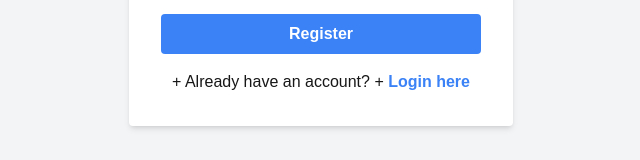
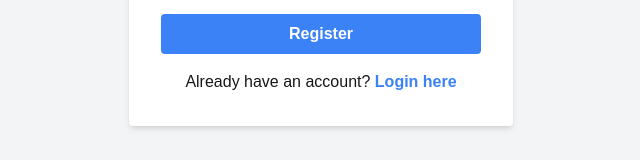
Before and after one commit to Shujaulislam/trollo-clone, a Next.js app: page /register in a window 1280 px wide. Shown: the part 507-667 px from the top of the page, without its empty margins (319-959 px from the left). Built offline with nearby package versions, Linux system fonts and the light colour scheme.

Commit message:
Finishing Touches
trimming to code comments

```diff
--- a/src/app/globals.css
+++ b/src/app/globals.css
@@ -26,7 +26,7 @@ body {
   }
 }
 
-/* Add these styles to your existing globals.css */
+
 
 html, body {
   overflow-x: hidden;
--- a/src/app/login/page.tsx
+++ b/src/app/login/page.tsx
@@ -1,4 +1,3 @@
-// src/app/login/page.tsx
 'use client';
 
 import { useState } from 'react';
@@ -21,7 +20,7 @@ const LoginPage = () => {
   const handleSubmit = (e: React.FormEvent) => {
     e.preventDefault();
 
-    // Simple form validation
+    //  Form validation
     if (!form.email || !form.password) {
       setErrors('Email and password are required.');
       return;
--- a/src/app/projects/[id]/page.tsx
+++ b/src/app/projects/[id]/page.tsx
@@ -1,4 +1,3 @@
-// src/app/projects/[id]/page.tsx
 'use client';
 
 import { useEffect, useState } from 'react';
--- a/src/app/register/page.tsx
+++ b/src/app/register/page.tsx
@@ -1,4 +1,3 @@
-// src/app/register/page.tsx
 'use client';
 
 import { useState } from 'react';
@@ -43,10 +42,8 @@ const RegisterPage = () => {
     users.push(form);
     localStorage.setItem('users', JSON.stringify(users));
 
-   // Display success message
    setSuccessMessage('Registration successful! Redirecting to login page...');
 
-   // Redirect to login after a short delay
    setTimeout(() => {
      router.push('/login');
    }, 2000);
@@ -101,8 +98,8 @@ const RegisterPage = () => {
           Register
         </button>
         <p className="mt-4 text-center">
-+         Already have an account?{' '}
-+         <button
+         Already have an account?{' '}
+         <button
           type="button"
           onClick={() => router.push('/login')}
            className="font-bold text-blue-500 hover:underline"
--- a/src/components/NewProjectModal.tsx
+++ b/src/components/NewProjectModal.tsx
@@ -1,4 +1,3 @@
-// src/components/NewProjectModal.tsx
 'use client';
 
 import { useForm } from 'react-hook-form';
--- a/src/components/NewTaskModal.tsx
+++ b/src/components/NewTaskModal.tsx
@@ -1,4 +1,3 @@
-// src/components/NewTaskModal.tsx
 'use client';
 
 import { useState, useEffect, KeyboardEvent } from 'react';
@@ -20,7 +19,7 @@ interface NewTaskModalProps {
   projectId: string;
   onClose: () => void;
   onSave: (task: any) => void;
-  taskToEdit?: Task; // Add this line
+  taskToEdit?: Task;
 }
 
 const NewTaskModal = ({ projectId, onClose, onSave, taskToEdit }: NewTaskModalProps) => {
--- a/src/components/ProtectedRoute.tsx
+++ b/src/components/ProtectedRoute.tsx
@@ -1,4 +1,3 @@
-// src/components/ProtectedRoute.tsx
 'use client';
 
 import { useRouter } from 'next/navigation';
--- a/src/components/TaskBoardTab.tsx
+++ b/src/components/TaskBoardTab.tsx
@@ -1,4 +1,3 @@
-// src/components/TaskBoardTab.tsx
 'use client';
 
 import { useState, useEffect, useCallback } from 'react';
@@ -77,7 +76,7 @@ const TaskBoardTab = () => {
   const addNewTask = (status: string) => {
     const newTask: Task = {
       id: Date.now().toString(),
-      projectId: '', // You'll need to set this based on the current project context
+      projectId: '',
       name: '',
       description: '',
       status: status,
@@ -124,7 +123,7 @@ const TaskBoardTab = () => {
       });
 
       // If the task wasn't added to any existing project, add it to the first project
-      // You might want to adjust this logic based on your app's requirements
+
       if (!taskAdded && storedProjects.length > 0) {
         storedProjects[0].tasks.push(updatedTask);
       }
--- a/src/context/AuthContext.tsx
+++ b/src/context/AuthContext.tsx
@@ -1,4 +1,3 @@
-// src/contexts/AuthContext.tsx
 'use client';
 
 import { createContext, useContext, useEffect, useState } from 'react';
```
